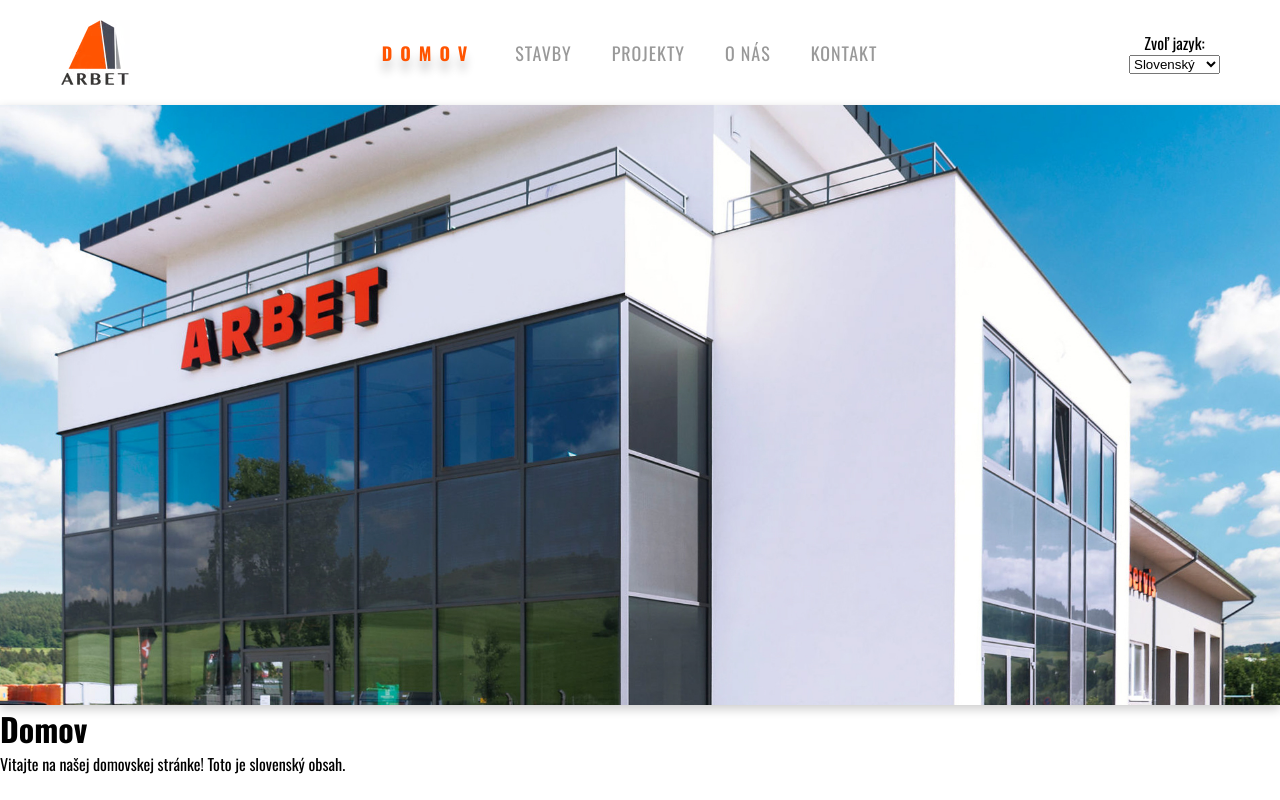
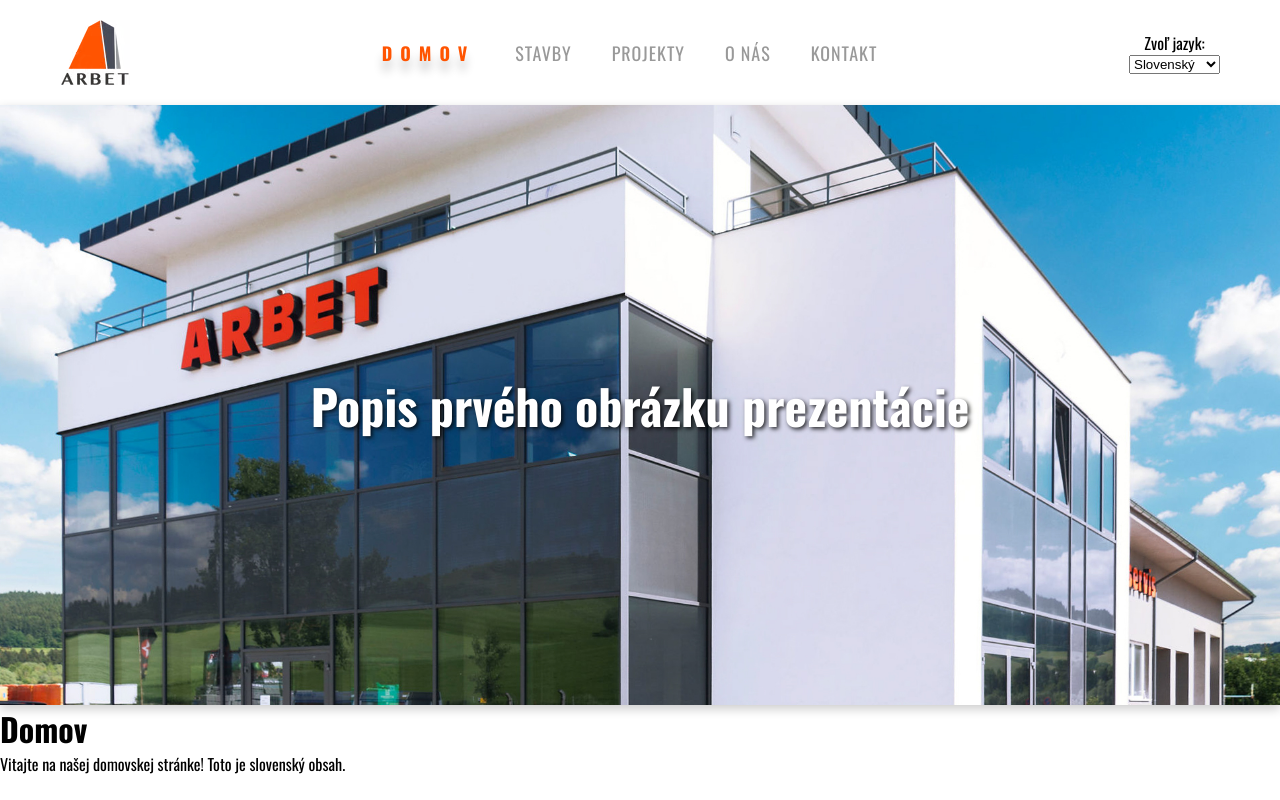
Before and after one commit to matejvalocky/WEB-ARBET-2025, a React (Vite) app in the folder WEB-ARBET-2025/: page / in a window 1280 px wide. Built offline with nearby package versions, Linux system fonts and the light colour scheme.

Commit message:
pridaná slideshow knižnica framer-motion

```diff
--- a/WEB-ARBET-2025/package.json
+++ b/WEB-ARBET-2025/package.json
@@ -10,6 +10,7 @@
     "preview": "vite preview"
   },
   "dependencies": {
+    "framer-motion": "^11.15.0",
     "react": "^18.3.1",
     "react-dom": "^18.3.1"
   },
--- a/WEB-ARBET-2025/src/components/Slideshow.css
+++ b/WEB-ARBET-2025/src/components/Slideshow.css
@@ -13,9 +13,16 @@
     background-position: center;
     width: 100%;
     height: 100%;
-    transition: background-image 1s ease-in-out; /* Plynulý prechod medzi obrázkami */
+    position: relative;
+    display: flex; /* Umožňuje centrovať nadpis */
+    align-items: center; /* Vertikálne centrovanie */
+    justify-content: center; /* Horizontálne centrovanie */
   }
 
-  .slideshow:active {
-    cursor: grabbing; /* Zmena kurzora pri ťahu */
+  .slideshow-title {
+    font-size: 3rem;
+    color: white;
+    text-shadow: 2px 2px 4px rgba(0, 0, 0, 0.8); /* Efekt textu */
+    z-index: 1; /* Uistíme sa, že je nad obrázkom */
+    text-align: center;
   }
--- a/WEB-ARBET-2025/src/components/Slideshow.jsx
+++ b/WEB-ARBET-2025/src/components/Slideshow.jsx
@@ -1,4 +1,5 @@
 import React, { useState, useEffect, useRef } from "react";
+import { motion } from "framer-motion";
 import "./Slideshow.css";
 
 // Import obrázkov
@@ -7,13 +8,16 @@
 import image3 from "../assets/slideshow-images/arbet-slideshow3.jpeg";
 
 const Slideshow = () => {
-  const images = [image1, image2, image3]; // Pole obrázkov
+  const images = [
+    { src: image1, title: "Popis prvého obrázku prezentácie" },
+    { src: image2, title: "Popis druhého obrázku prezentácie" },
+    { src: image3, title: "Popis tretieho obrázku prezentácie" },
+  ];
 
   const [currentIndex, setCurrentIndex] = useState(0);
   const [isPaused, setIsPaused] = useState(false);
   const slideshowRef = useRef(null);
 
-  // Automatické posúvanie obrázkov
   useEffect(() => {
     if (isPaused) return;
 
@@ -21,14 +25,13 @@
       setCurrentIndex((prevIndex) =>
         prevIndex === images.length - 1 ? 0 : prevIndex + 1
       );
-    }, 6000); // Nastavenie intervalu na 6 sekúnd
+    }, 6000);
 
-    return () => clearInterval(interval); // Vyčisti interval pri odchode
+    return () => clearInterval(interval);
   }, [isPaused, currentIndex, images.length]);
 
-  // Funkcie na detekciu pohybu myšou/swipe
   const handleDragStart = (e) => {
-    setIsPaused(true); // Zastavenie slideshow pri ťahaní
+    setIsPaused(true);
     slideshowRef.current.startX = e.touches ? e.touches[0].clientX : e.clientX;
   };
 
@@ -36,7 +39,6 @@
     const endX = e.touches ? e.changedTouches[0].clientX : e.clientX;
     const delta = endX - slideshowRef.current.startX;
 
-    // Urč smer posunutia na základe delta
     if (delta > 50) {
       setCurrentIndex((prevIndex) =>
         prevIndex === 0 ? images.length - 1 : prevIndex - 1
@@ -46,7 +48,7 @@
         prevIndex === images.length - 1 ? 0 : prevIndex + 1
       );
     }
-    setIsPaused(false); // Pokračovanie slideshow po ťahaní
+    setIsPaused(false);
   };
 
   return (
@@ -58,10 +60,26 @@
       onTouchStart={handleDragStart}
       onTouchEnd={handleDragEnd}
     >
-      <div
+      <motion.div
         className="slideshow-image"
-        style={{ backgroundImage: `url(${images[currentIndex]})` }}
-      ></div>
+        style={{ backgroundImage: `url(${images[currentIndex].src})` }}
+        key={currentIndex}
+        initial={{ opacity: 0 }}
+        animate={{ opacity: 1 }}
+        exit={{ opacity: 0 }}
+        transition={{ duration: 1 }}
+      >
+        <motion.h1
+          className="slideshow-title"
+          key={`title-${currentIndex}`}
+          initial={{ scale: 0.8, opacity: 0 }}
+          animate={{ scale: 1, opacity: 1 }}
+          exit={{ scale: 0.8, opacity: 0 }}
+          transition={{ duration: 0.8 }}
+        >
+          {images[currentIndex].title}
+        </motion.h1>
+      </motion.div>
     </div>
   );
 };
```
Also changed, not shown: 1 other file (tests, documents, lock files or other folders).
